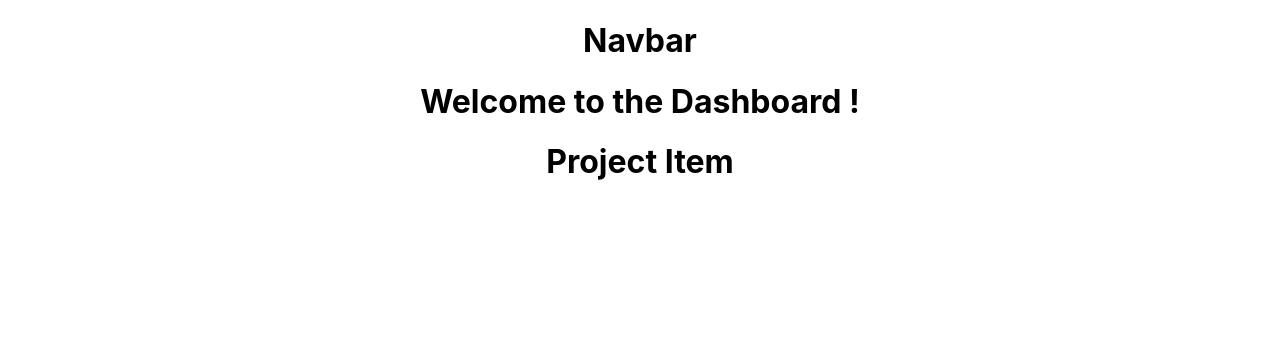
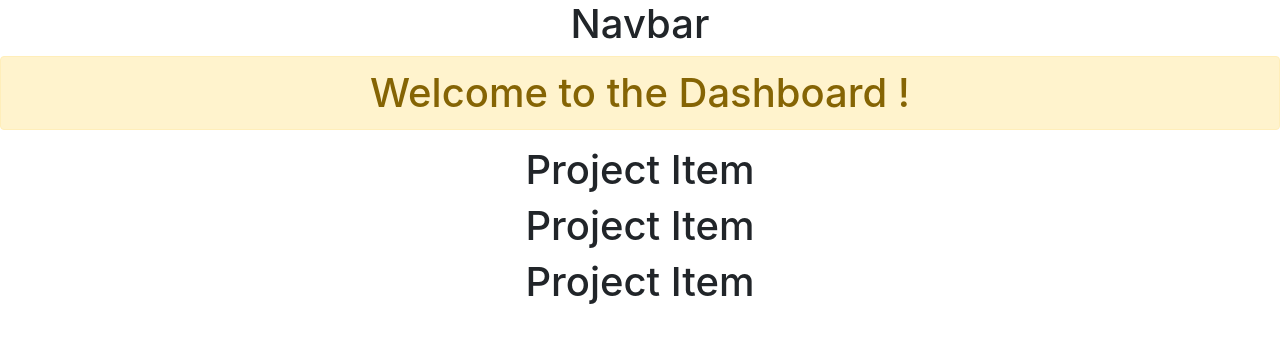
Before and after one commit to m1666/MannPPMTool, a React (Create React App) app in the folder ppmtool-react-client/: page / in a window 1280 px wide. Shown: the top 342 px of the page. Built offline with nearby package versions, Linux system fonts and the light colour scheme.

Commit message:
增加Bootstrap依赖

```diff
--- a/ppmtool-react-client/package.json
+++ b/ppmtool-react-client/package.json
@@ -3,6 +3,7 @@
   "version": "0.1.0",
   "private": true,
   "dependencies": {
+    "bootstrap": "^4.3.1",
     "react": "^16.8.6",
     "react-dom": "^16.8.6",
     "react-scripts": "3.0.0"
--- a/ppmtool-react-client/src/App.js
+++ b/ppmtool-react-client/src/App.js
@@ -2,6 +2,7 @@
 import "./App.css";
 import Dashboard from "./components/Dashboard";
 import Header from "./components/Layout/Header";
+import "bootstrap/dist/css/bootstrap.min.css";
 
 function App() {
   return (
--- a/ppmtool-react-client/src/components/Dashboard.js
+++ b/ppmtool-react-client/src/components/Dashboard.js
@@ -5,7 +5,9 @@
   render() {
     return (
       <div>
-        <h1>Welcome to the Dashboard !</h1>
+        <h1 className="alert alert-warning">Welcome to the Dashboard !</h1>
+        <ProjectItem />
+        <ProjectItem />
         <ProjectItem />
       </div>
     );
```
Also changed, not shown: 1 other file (tests, documents, lock files or other folders).
